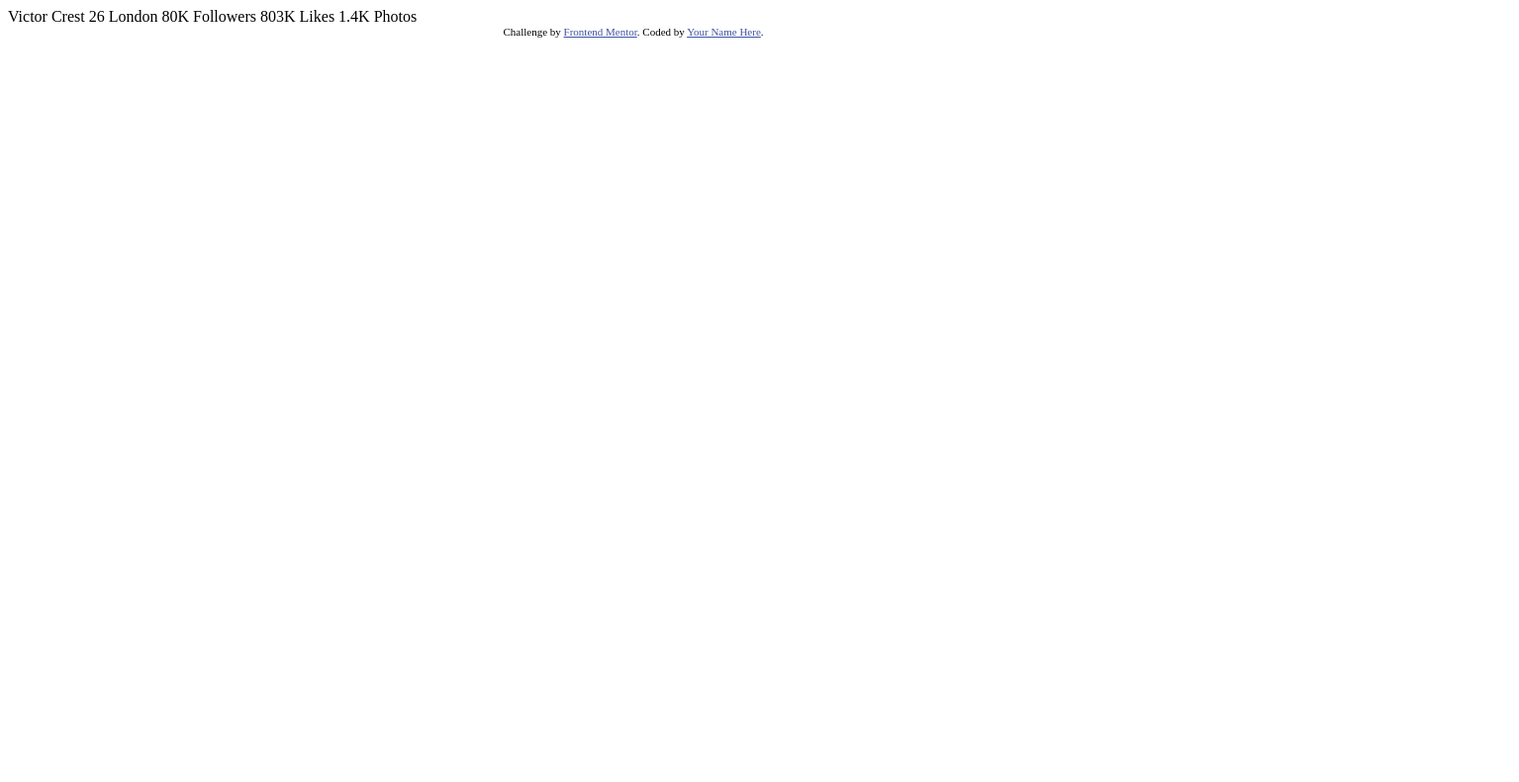
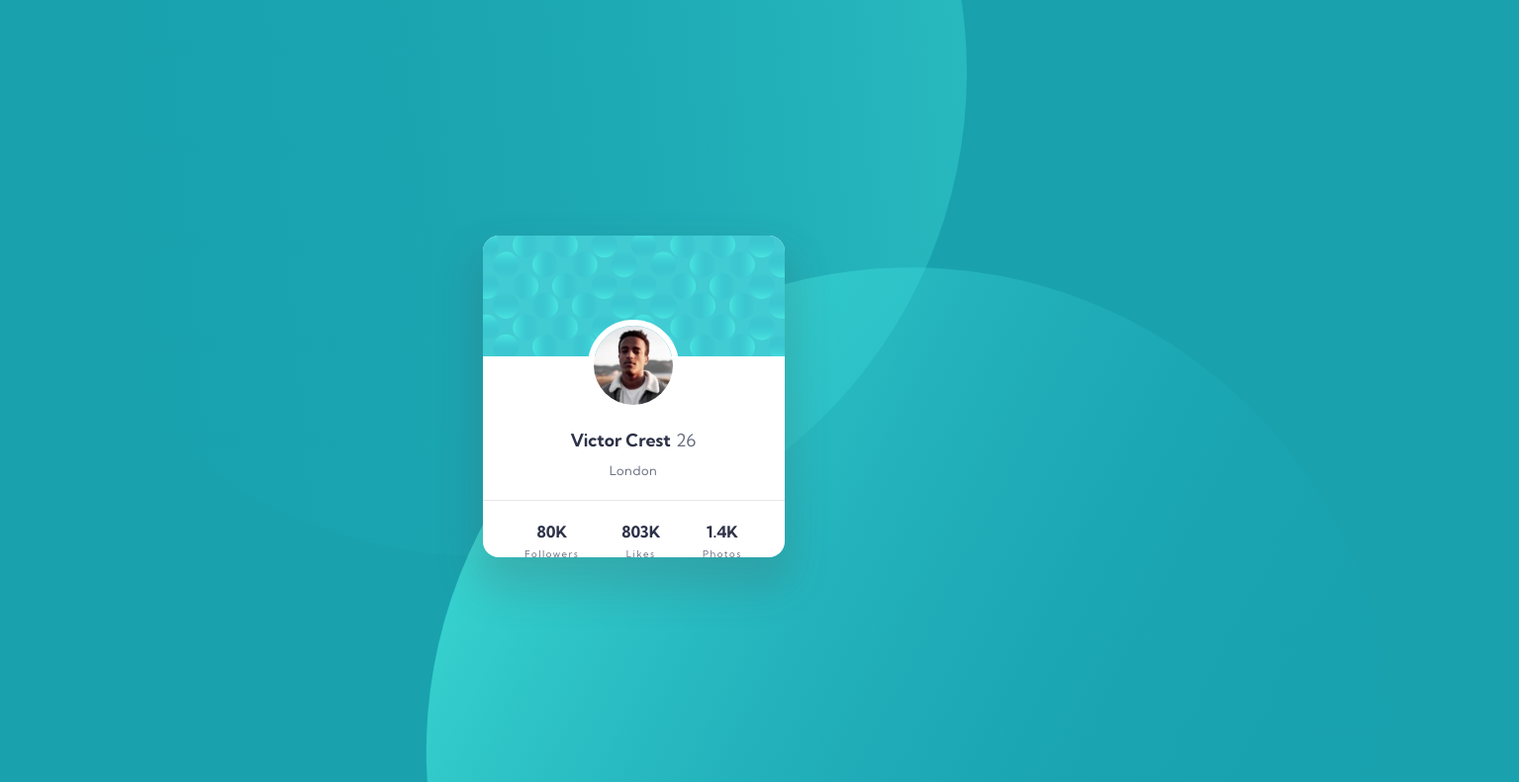
Before and after one commit to ValdirAPN/profile-card-component, a plain HTML site: page index.html in a window 1280 px wide. Shown: the top 790 px of the page at 99% size, 1535 px wide, since content can reach past the window. Drawn offline with Linux system fonts and the light colour scheme.

Commit message:
Creating HTML e CSS

```diff
--- a/index.html
+++ b/index.html
@@ -1,35 +1,60 @@
 <!DOCTYPE html>
 <html lang="en">
     <head>
-  <meta charset="UTF-8">
-  <meta name="viewport" content="width=device-width, initial-scale=1.0"> <!-- displays site properly based on user's device -->
+        <meta charset="UTF-8" />
+        <meta name="viewport" content="width=device-width, initial-scale=1.0" />
+        <!-- displays site properly based on user's device -->
 
-  <link rel="icon" type="image/png" sizes="32x32" href="./images/favicon-32x32.png">
+        <link
+            rel="icon"
+            type="image/png"
+            sizes="32x32"
+            href="./images/favicon-32x32.png"
+        />
+        <link rel="stylesheet" href="style.css" />
 
         <title>Frontend Mentor | Profile card component</title>
 
         <!-- Feel free to remove these styles or customise in your own stylesheet 👍 -->
-  <style>
-    .attribution { font-size: 11px; text-align: center; }
-    .attribution a { color: hsl(228, 45%, 44%); }
-  </style>
     </head>
     <body>
-  Victor Crest
-  26
-  London
-
-  80K
-  Followers
-
-  803K
-  Likes
-
-  1.4K
-  Photos
-  <div class="attribution">
-    Challenge by <a href="https://www.frontendmentor.io?ref=challenge" target="_blank">Frontend Mentor</a>.
-    Coded by <a href="#">Your Name Here</a>.
+        <div class="container">
+            <div class="card">
+                <div class="details">
+                    <img
+                        class="details__img"
+                        src="./images/image-victor.jpg"
+                        alt="Profile Pic"
+                    />
+                    <h2 class="details__name">
+                        Victor Crest<span class="details__age">26</span>
+                    </h2>
+                    <p class="details__location">London</p>
+                </div>
+                <div class="socials">
+                    <div class="socials__item">
+                        <p class="socials__number">80K</p>
+                        <p class="socials__title">Followers</p>
+                    </div>
+                    <div class="socials__item">
+                        <p class="socials__number">803K</p>
+                        <p class="socials__title">Likes</p>
+                    </div>
+                    <div class="socials__item">
+                        <p class="socials__number">1.4K</p>
+                        <p class="socials__title">Photos</p>
+                    </div>
+                    <img
+                        class="svg svg__card"
+                        src="./images/bg-pattern-card.svg"
+                        alt="Card accent"
+                    />
+                </div>
+            </div>
+        </div>
+        <div>
+            <img class="svg top" src="./images/bg-pattern-bottom.svg" alt="" />
+            <img class="svg bottom" src="./images/bg-pattern-top.svg" alt="" />
         </div>
     </body>
 </html>
--- /dev/null
+++ b/style.css
@@ -0,0 +1,130 @@
+@import url('https://fonts.googleapis.com/css2?family=Kumbh+Sans:wght@400;700&display=swap');
+
+:root {
+    --dark-cyan: hsl(185, 75%, 39%);
+    --dark-blue: hsl(229, 23%, 23%);
+    --dark-grayish-blue: hsl(227, 10%, 46%);
+    --dark-gray: hsl(0, 0%, 59%);
+}
+
+* {
+    margin: 0;
+    padding: 0;
+    box-sizing: border-box;
+}
+
+body {
+    font-family: 'Kumbh Sans', sans-serif;
+    background-color: var(--dark-cyan);
+    color: var(--dark-blue);
+
+    overflow: hidden;
+}
+
+.container {
+    width: 100%;
+    height: 100vh;
+    display: flex;
+    align-items: center;
+    justify-content: center;
+    overflow: hidden;
+    z-index: 1;
+}
+
+.card {
+    height: 325px;
+    max-width: 305px;
+    width: 100%;
+    background-color: white;
+    border-radius: 16px;
+    padding-bottom: 1.8em;
+
+    position: relative;
+    display: flex;
+    flex-direction: column;
+    align-items: center;
+    justify-content: space-evenly;
+
+    box-shadow: 0px 24px 40px 8px rgba(75, 75, 75, 0.2);
+}
+
+.details {
+    padding-top: 85px;
+    display: flex;
+    flex-direction: column;
+    align-items: center;
+    padding-bottom: 1.4em;
+    border-bottom: 1px solid rgba(25, 25, 25, 0.1);
+    width: 100%;
+}
+
+.details__img {
+    width: 92px;
+    border-radius: 50%;
+    border: 6px solid white;
+    margin-bottom: 1.2em;
+    z-index: 1;
+}
+
+.details__name {
+    font-size: 1.1rem;
+    margin-bottom: 0.7em;
+}
+
+.details__age {
+    font-weight: 400;
+    color: var(--dark-grayish-blue);
+    margin-left: 0.3em;
+}
+
+.details__location {
+    font-size: 0.8rem;
+    letter-spacing: 0.6px;
+    color: var(--dark-grayish-blue);
+}
+
+.socials {
+    width: 100%;
+    height: 40px;
+    display: flex;
+    align-items: center;
+    justify-content: space-evenly;
+    text-align: center;
+    margin-top: 1.3em;
+}
+
+.socials__number {
+    font-weight: 700;
+    font-size: 1rem;
+    margin-bottom: 0.4em;
+}
+
+.socials__title {
+    font-size: 0.6rem;
+    letter-spacing: 1.5px;
+    color: var(--dark-grayish-blue);
+}
+
+.svg {
+    position: absolute;
+}
+
+.svg__card {
+    top: 0;
+    left: 0;
+    width: 100%;
+    border-radius: 16px 16px 0 0;
+}
+
+.top {
+    top: -52%;
+    transform: rotate(130deg);
+    z-index: -1;
+}
+
+.bottom {
+    bottom: -56%;
+    right: -10%;
+    transform: rotate(-108deg);
+    z-index: -1;
+}
```
Also changed, not shown: 1 other file. Lines whose indentation alone changed are shown as unchanged.
